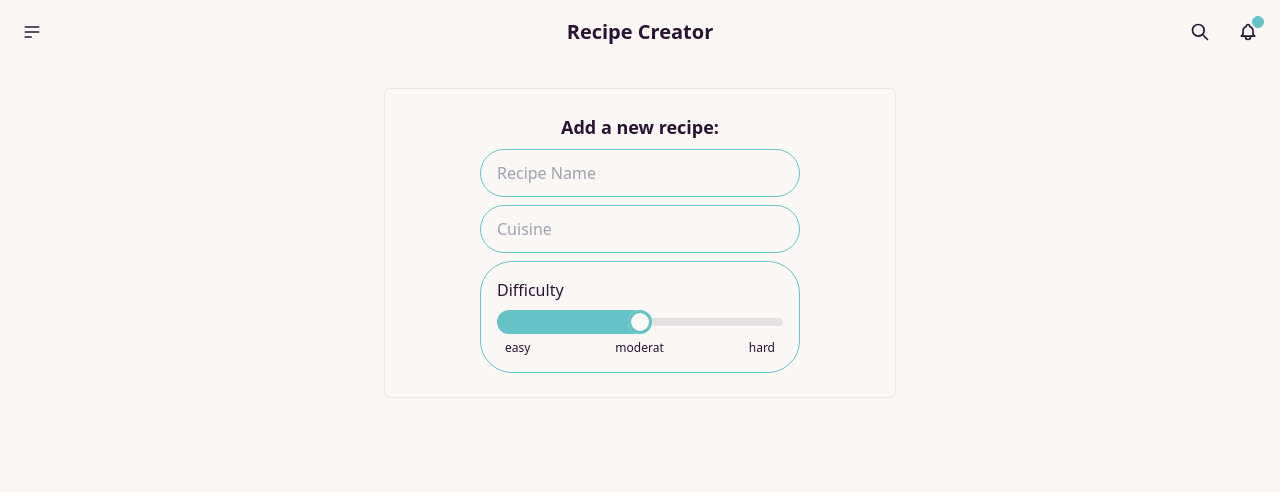
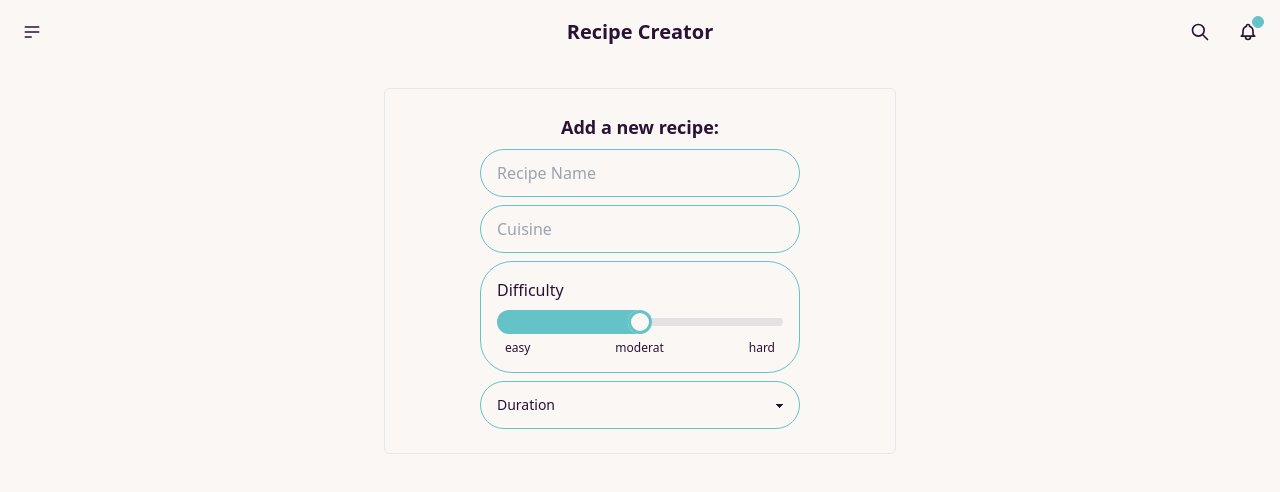
Before and after one commit to niehaus-alexander/Recipe-generator, a Next.js app: page /recipeCreator in a window 1280 px wide. Shown: the top 492 px of the page. Built offline with nearby package versions, Linux system fonts and the light colour scheme.

Commit message:
add duration to form

```diff
--- a/src/components/RecipeForm.jsx
+++ b/src/components/RecipeForm.jsx
@@ -33,6 +33,17 @@ const RecipeForm = () => {
             <span>hard</span>
           </div>
         </div>
+        <select className="select select-primary w-full max-w-xs">
+          <option disabled selected>
+            Duration
+          </option>
+          <option>~ 15 min.</option>
+          <option>~ 30 min.</option>
+          <option>~ 45 min.</option>
+          <option>~ 60 min.</option>
+          <option>~ 90 min.</option>
+          <option>~ 120 min.</option>
+        </select>
       </form>
     </div>
   );
```
